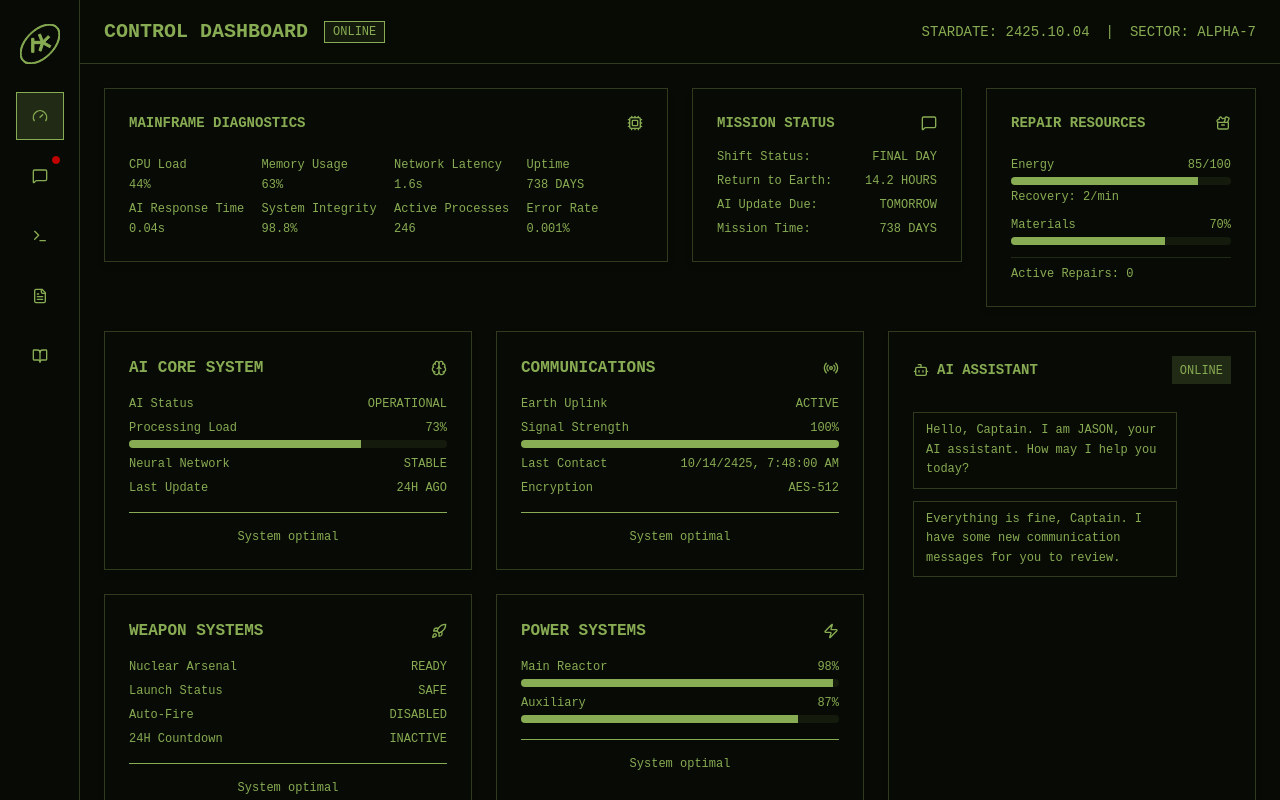
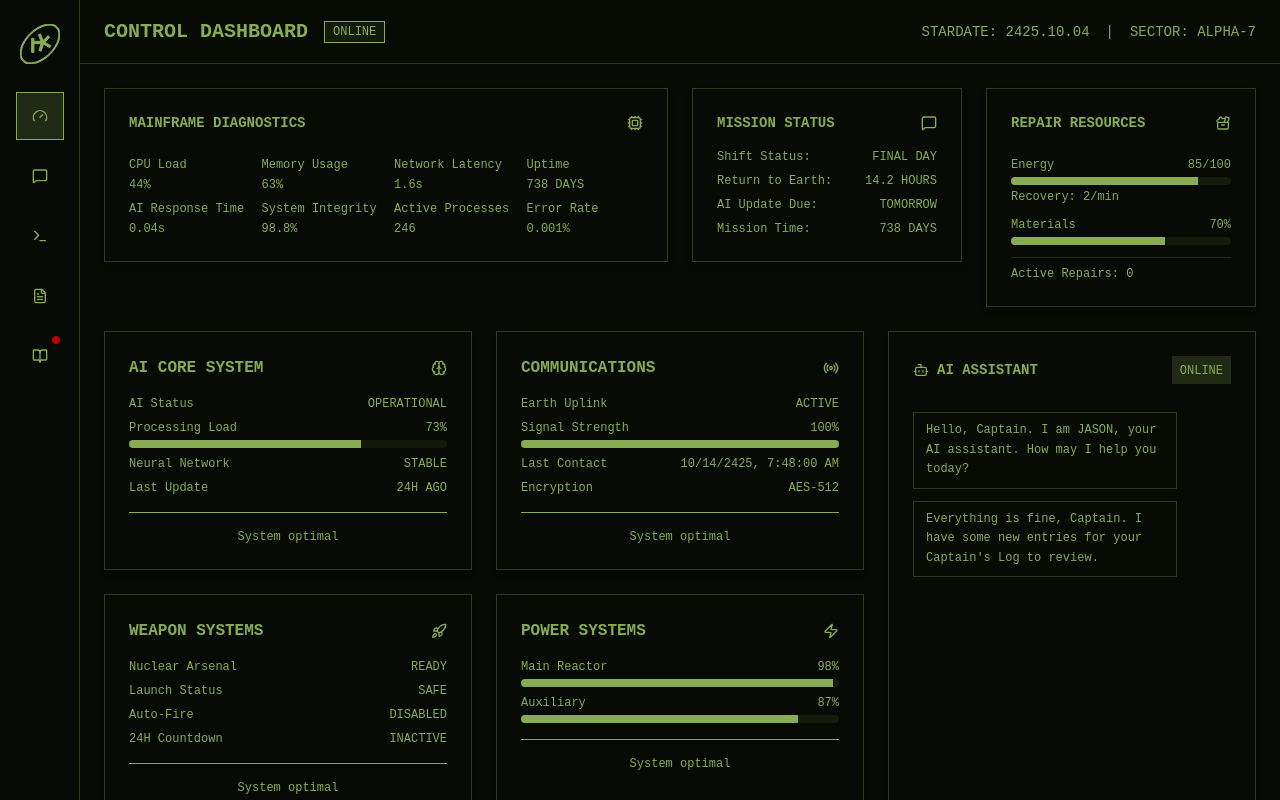
Before and after one commit to tonik/space, a React (Vite) app: page / in a window 1280 px wide. Built offline with nearby package versions, Linux system fonts and the light colour scheme.

Commit message:
feat: replace comms with captain log

```diff
--- a/src/features/dashboard/components/AIChat.tsx
+++ b/src/features/dashboard/components/AIChat.tsx
@@ -32,7 +32,7 @@ export function AIChat() {
         id: (Date.now() + 2).toString(),
         role: "ai" as const,
         content:
-          "Everything is fine, Captain. I have some new communication messages for you to review.",
+          "Everything is fine, Captain. I have some new entries for your Captain's Log to review.",
         timestamp: Date.now(),
       };
       addMessageRef.current(newMessage);
--- a/src/state/game.ts
+++ b/src/state/game.ts
@@ -1010,10 +1010,10 @@ export const gameMachine = setup({
         activeView: ({ event }) => event.view,
         viewNotifications: ({ context, event }) => {
           // Clear notifications for the view being switched to
-          if (event.view === "messaging") {
+          if (event.view === "captains-log") {
             return {
               ...context.viewNotifications,
-              messaging: [],
+              "captains-log": [],
             };
           }
           return context.viewNotifications;
@@ -1072,12 +1072,12 @@ export const gameMachine = setup({
         }),
         viewNotifications: ({ context }) => ({
           ...context.viewNotifications,
-          messaging: [
-            ...context.viewNotifications.messaging,
+          "captains-log": [
+            ...context.viewNotifications["captains-log"],
             {
               id: `ai-chat-notification-${Date.now()}`,
               type: "info" as const,
-              message: "New AI communication available",
+              message: "New Captain's Log entries available",
               timestamp: Date.now(),
             },
           ],
```
